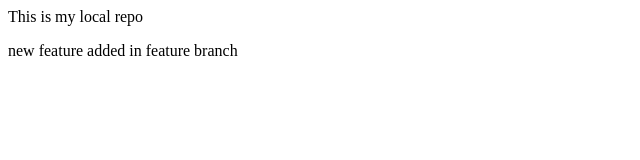
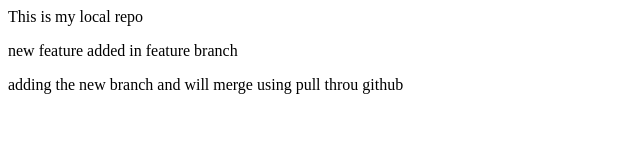
Before and after one commit to Priyashah-30/localrepo, a plain HTML site: page index.html in a window 1280 px wide. Shown: the whole page, without its empty margins (0-640 px from the left). Drawn offline with Linux system fonts and the light colour scheme.

Commit message:
new feature

```diff
--- a/index.html
+++ b/index.html
@@ -1,2 +1,4 @@
 <p> This is my local repo</p>
 <p> new feature added in feature branch </p>
+<p> adding the new branch and will merge using pull throu github
+</p>
```
